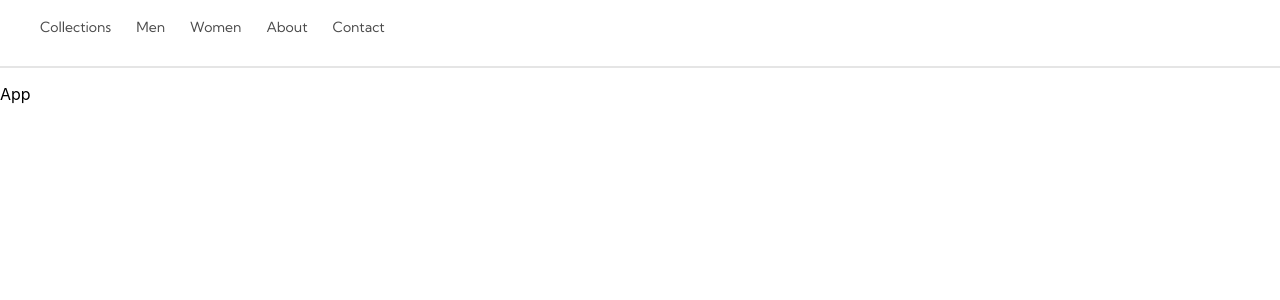
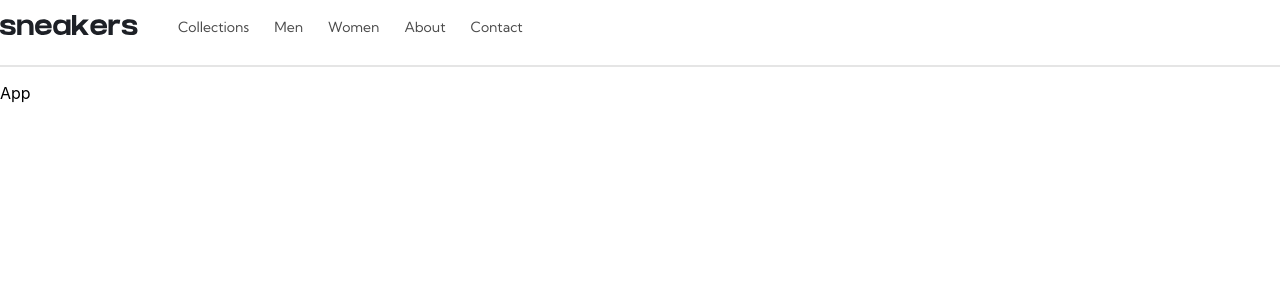
Before and after one commit to Cedgo1997/ecommerce-product-page, a React (Create React App) app: page / in a window 1280 px wide. Shown: the top 300 px of the page. Built offline with nearby package versions, Linux system fonts and the light colour scheme.

Commit message:
Add: Page Logo

```diff
--- a/src/components/Navbar/Navbar.tsx
+++ b/src/components/Navbar/Navbar.tsx
@@ -1,10 +1,13 @@
 import React from 'react'
-import { Nav, NavItem, NavItems, StyledLink } from './NavbarStyle'
+import { LogoContainer, MainLogo, Nav, NavItem, NavItems, StyledLink } from './NavbarStyle'
 
 export const Navbar = () => {
     return (
         <div>
             <Nav>
+                <LogoContainer>
+                    <MainLogo />
+                </LogoContainer>
                 <NavItems>
                     <NavItem>
                         <StyledLink to="/collections" >Collections</StyledLink>
--- a/src/components/Navbar/NavbarStyle.tsx
+++ b/src/components/Navbar/NavbarStyle.tsx
@@ -1,13 +1,25 @@
 import { Link } from "react-router-dom";
 import styled from "styled-components";
+import { ReactComponent as Logo } from './../../assets/logo/logo.svg';
 
 export const Nav = styled.nav`
+    display: flex;
+    height: 65px;
+    border-bottom: 2px solid rgba(0,0,0,0.1);
+`
 
+/* Nav logo */
+
+export const LogoContainer = styled.div`
+    margin-top: 15px;
 `
+
+export const MainLogo = styled(Logo)`
+`
+
+/* Nav links */
 export const NavItems = styled.ul`
     display: flex;
-    height: 50px;
-    border-bottom: 2px solid rgba(0,0,0,0.1);
 `
 
 export const NavItem = styled.li`
```
Also changed, not shown: src/assets/logo/logo.svg (added).
